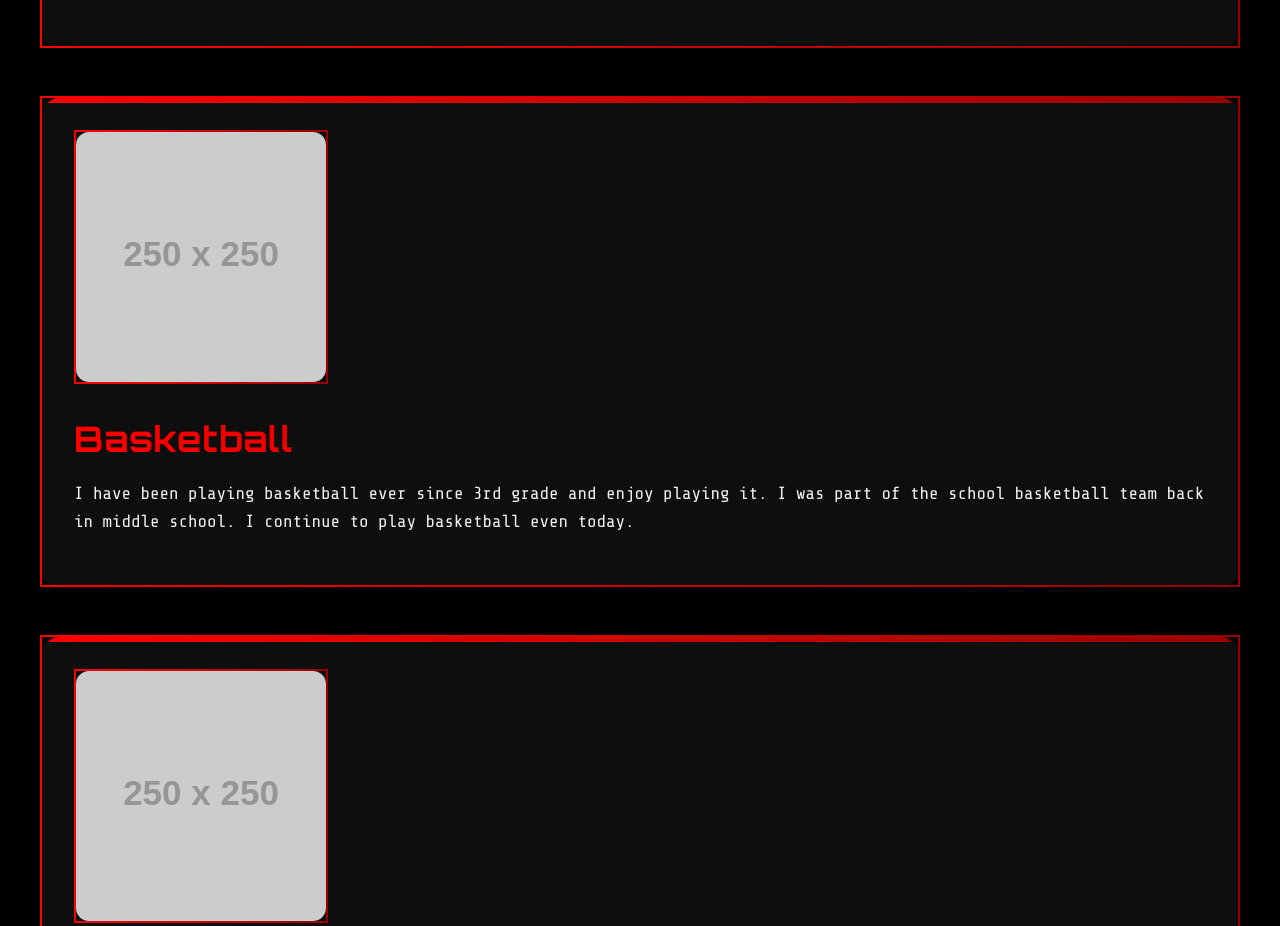
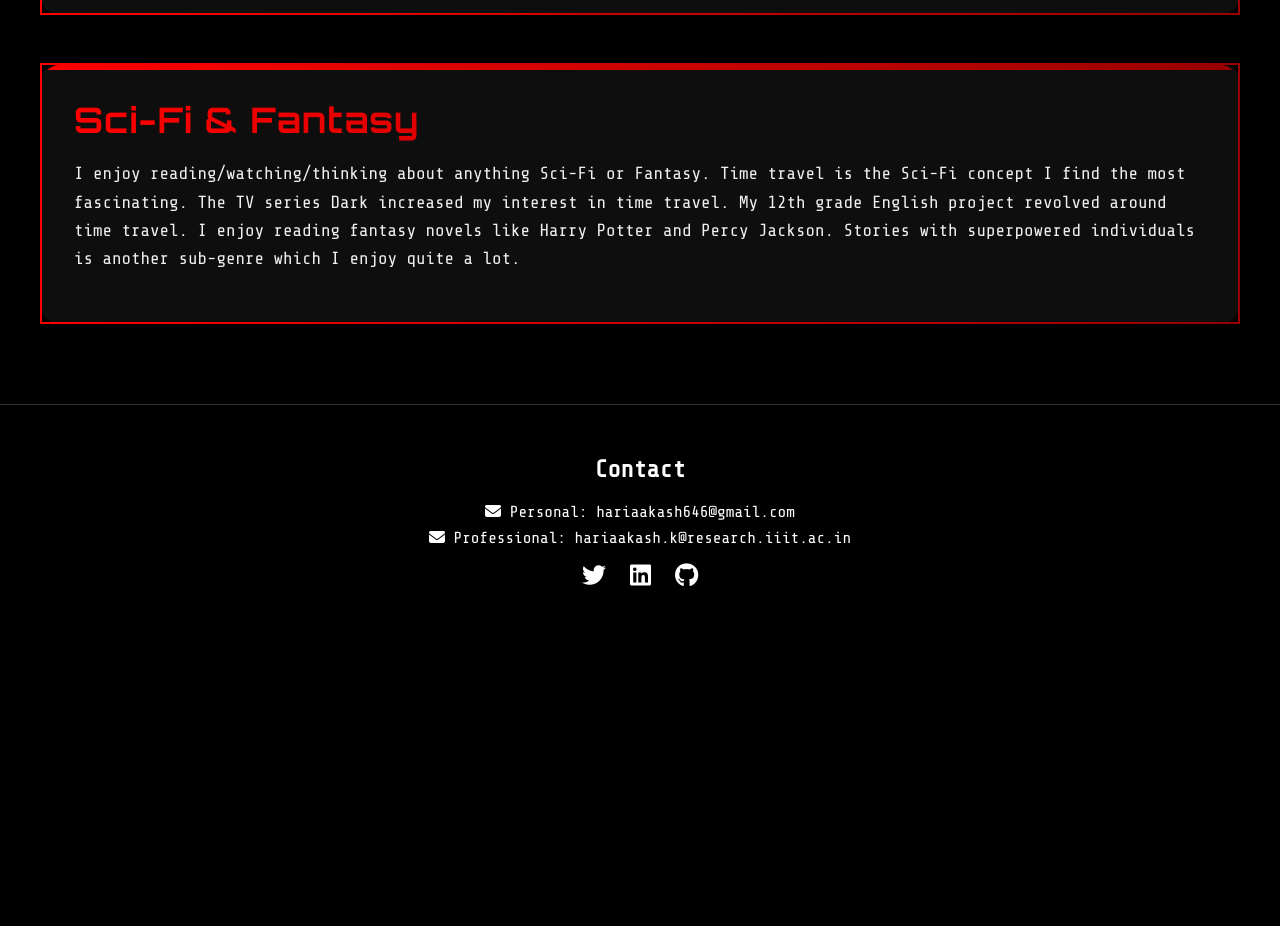
Before and after one commit to HariAakash646/HARIAAKASH646.github.io, a plain HTML site: page hobbies.html in a window 1280 px wide. Shown: the part 842-1768 px from the top of the page. After the commit the page ends 1464 px from the top, so only its background shows below. Drawn offline with nearby package versions, Linux system fonts and the light colour scheme; placeholder pictures from the web are drawn by us.

Commit message:
Fixed minor errors

```diff
--- a/hobbies.html
+++ b/hobbies.html
@@ -87,40 +87,29 @@
     }
 
     .hobby-content {
-      display: flex;
-      gap: 2rem;
-      align-items: center;
-      flex-wrap: wrap;
+      display: block;  /* Change from flex to block */
+      width: 100%;
     }
 
+    /* Remove image-specific styles or mark them as unused */
+    .hobby-image {
+      display: none;  /* Hide any existing images */
+    }
+
+    /* Update hobby-details to take full width */
+    .hobby-details {
+      width: 100%;
+    }
+
+    /* Media query adjustments no longer needed for image layout */
     @media (max-width: 768px) {
       .hobby-content {
-        flex-direction: column;
-        align-items: center;
+        flex-direction: initial;
       }
 
       .hobby-image {
-        margin-bottom: 1.5rem;
-        width: 100%;
-        max-width: 250px;
+        display: none;
       }
-    }
-
-    .hobby-image {
-      width: 250px;
-      height: auto;
-      max-height: 250px;
-      border-radius: 15px;
-      object-fit: contain;
-      border: 2px solid transparent;
-      border-image: linear-gradient(to right, #ff0000, #990000) 1;
-      transition: transform 0.3s ease, box-shadow 0.3s ease;
-      flex-shrink: 0;
-    }
-
-    .hobby-card:hover .hobby-image {
-      transform: scale(1.05);
-      box-shadow: 0 0 25px rgba(255, 0, 0, 0.5);
     }
 
     .hobby-details {
@@ -217,7 +206,7 @@
       <!-- Cricket -->
       <div class="hobby-card">
         <div class="hobby-content">
-          <img src="images/cricket_pic.jpg" alt="Cricket" class="hobby-image">
+          <!-- Image element removed -->
           <div class="hobby-details">
             <h2 class="hobby-title">Cricket</h2>
             <p class="hobby-description">
@@ -239,7 +228,7 @@
       <!-- Basketball -->
       <div class="hobby-card">
         <div class="hobby-content">
-          <img src="https://via.placeholder.com/250" alt="Basketball" class="hobby-image">
+          <!-- Image element removed -->
           <div class="hobby-details">
             <h2 class="hobby-title">Basketball</h2>
             <p class="hobby-description">
@@ -253,7 +242,7 @@
       <!-- Sci-Fi & Fantasy -->
       <div class="hobby-card">
         <div class="hobby-content">
-          <img src="https://via.placeholder.com/250" alt="Sci-Fi and Fantasy" class="hobby-image">
+          <!-- Image element removed -->
           <div class="hobby-details">
         <h2 class="hobby-title">Sci-Fi & Fantasy</h2>
         <p class="hobby-description">
@@ -278,4 +267,16 @@
         <p><i class="fas fa-envelope"></i> Professional: hariaakash.k@research.iiit.ac.in</p>
       </div>
       <div class="social-links">
-        <a href="https://twitter
+        <a href="https://twitter.com/HariAakashK" target="_blank" title="Twitter">
+          <i class="fab fa-twitter"></i>
+        </a>
+        <a href="https://linkedin.com/in/hariaakash646" target="_blank" title="LinkedIn">
+          <i class="fab fa-linkedin"></i>
+        </a>
+        <a href="https://github.com/HariAakash646" target="_blank" title="GitHub">
+          <i class="fab fa-github"></i>
+        </a>
+      </div>
+    </footer>
+  </body>
+  </html>
```
Also changed, not shown: index.html (+1 -1 lines).
